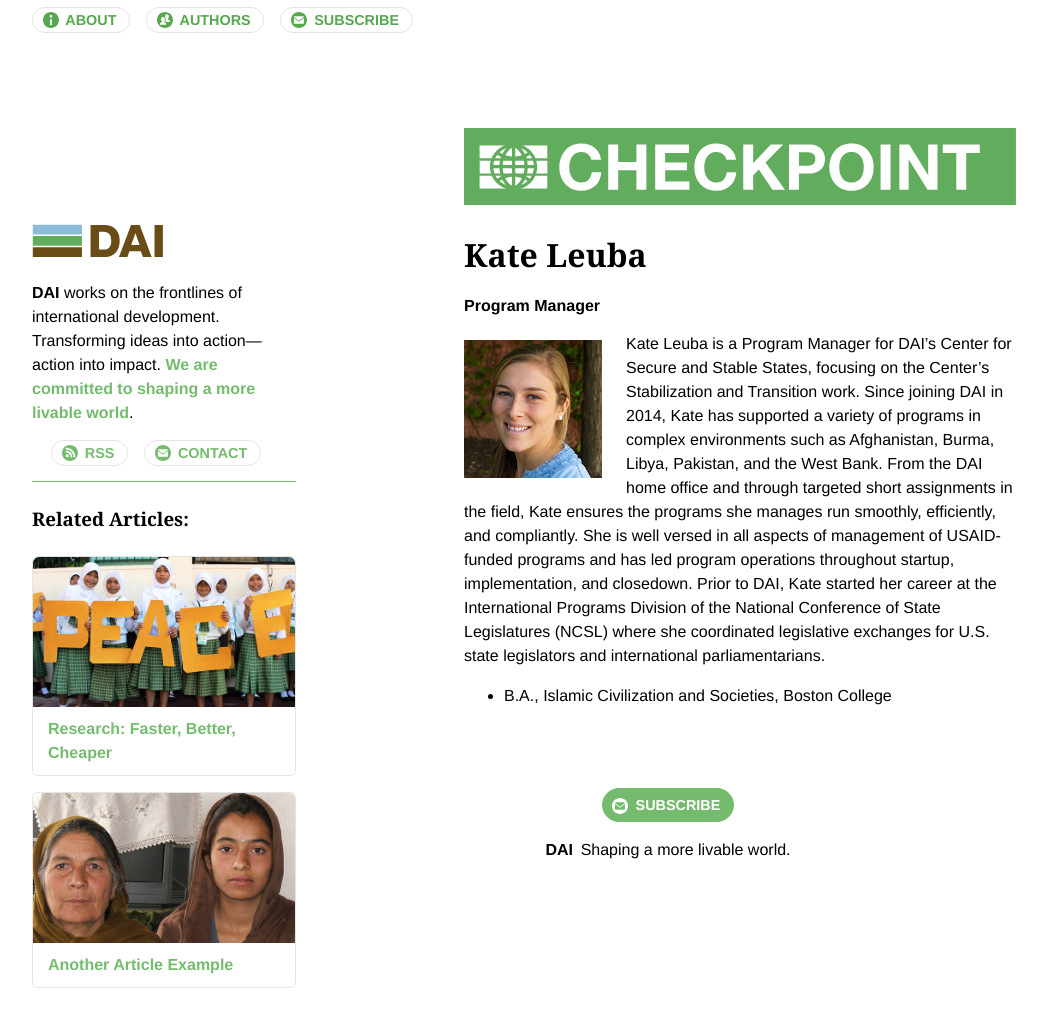
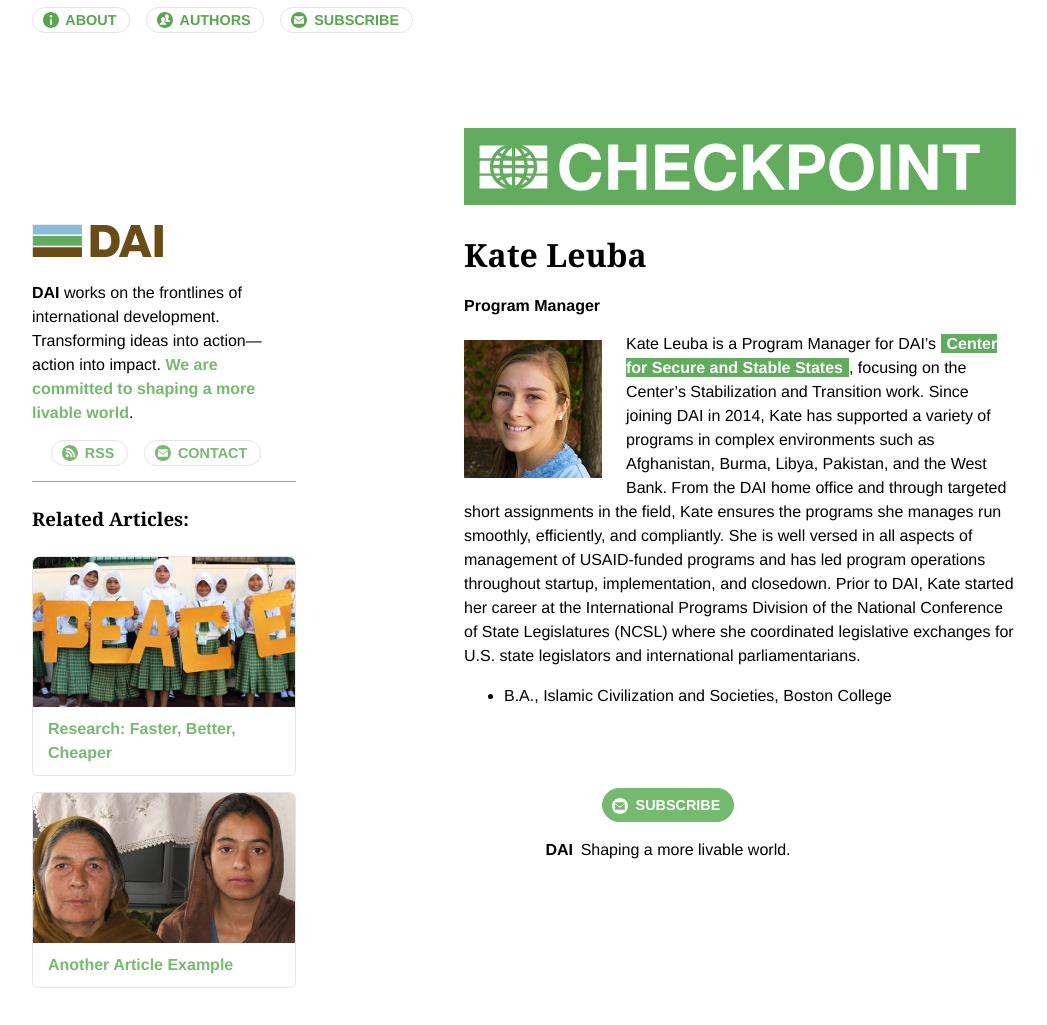
Before and after one commit to BryanSchuetz/CS-, a Jekyll site: the page built from _authors/kate-leuba.markdown, in a window 1280 px wide. Shown: the whole page, without its empty margins (116-1163 px from the left). Built offline with Jekyll 4.4.1, drawn with Linux system fonts in a browser that asks for light colours; part of the change alters nothing that is shown.

```diff
--- a/_authors/kate-leuba.markdown
+++ b/_authors/kate-leuba.markdown
@@ -5,6 +5,6 @@ Job: Program Manager
 Image: "/uploads/Portal%20Photo_K%20Leuba%20-%20Copy%20(002).jfif"
 ---
 
-Kate Leuba is a Program Manager for DAI’s Center for Secure and Stable States, focusing on the Center’s Stabilization and Transition work. Since joining DAI in 2014, Kate has supported a variety of programs in complex environments such as Afghanistan, Burma, Libya, Pakistan, and the West Bank. From the DAI home office and through targeted short assignments in the field, Kate ensures the programs she manages run smoothly, efficiently, and compliantly. She is well versed in all aspects of management of USAID-funded programs and has led program operations throughout startup, implementation, and closedown. Prior to DAI, Kate started her career at the International Programs Division of the National Conference of State Legislatures (NCSL) where she coordinated legislative exchanges for U.S. state legislators and international parliamentarians.
+Kate Leuba is a Program Manager for DAI’s [Center for Secure and Stable States](https://www.dai.com/our-work/solutions/fragile-states), focusing on the Center’s Stabilization and Transition work. Since joining DAI in 2014, Kate has supported a variety of programs in complex environments such as Afghanistan, Burma, Libya, Pakistan, and the West Bank. From the DAI home office and through targeted short assignments in the field, Kate ensures the programs she manages run smoothly, efficiently, and compliantly. She is well versed in all aspects of management of USAID-funded programs and has led program operations throughout startup, implementation, and closedown. Prior to DAI, Kate started her career at the International Programs Division of the National Conference of State Legislatures (NCSL) where she coordinated legislative exchanges for U.S. state legislators and international parliamentarians.
 
 * B.A., Islamic Civilization and Societies, Boston College
```
